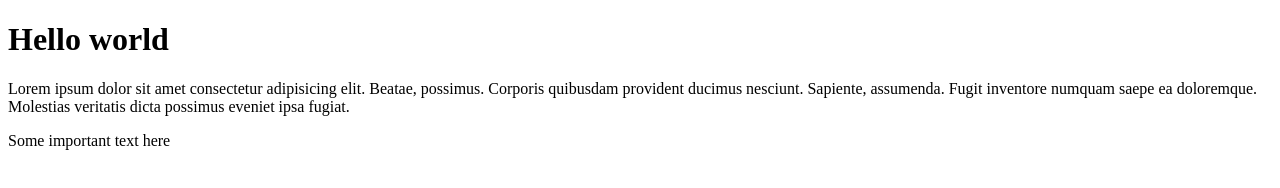
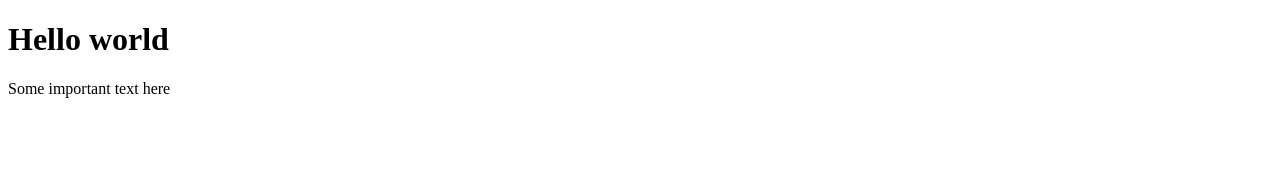
Before and after one commit to lin4pin/git-test-2, a plain HTML site: page index.html in a window 1280 px wide. Drawn offline with Linux system fonts and the light colour scheme.

Commit message:
remove useless paragraph

```diff
--- a/index.html
+++ b/index.html
@@ -6,7 +6,6 @@
   </head>
   <body>
     <h1>Hello world</h1>
-    <p>Lorem ipsum dolor sit amet consectetur adipisicing elit. Beatae, possimus. Corporis quibusdam provident ducimus nesciunt. Sapiente, assumenda. Fugit inventore numquam saepe ea doloremque. Molestias veritatis dicta possimus eveniet ipsa fugiat.</p>
     <p>Some important text here</p>
   </body>
 </html>
```
